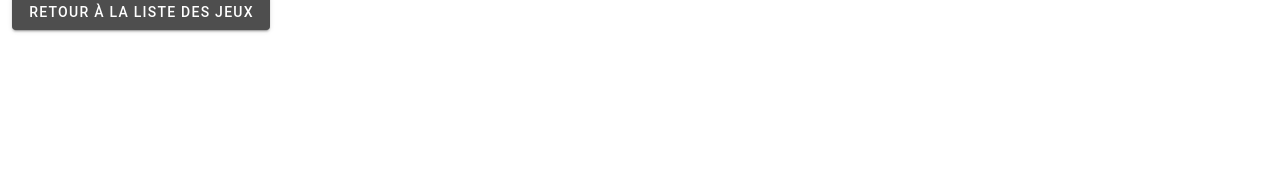
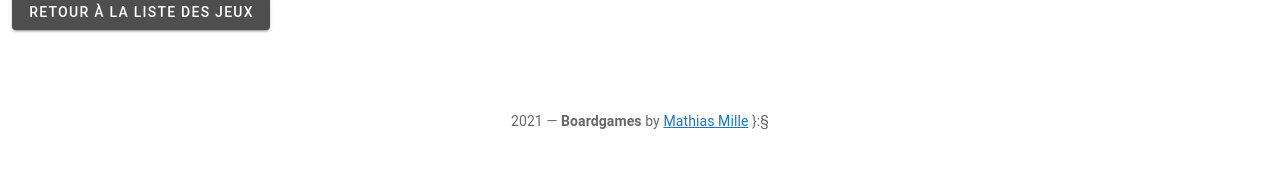
Before and after one commit to Zohamo/boardgames-vue, a Vue app: page /games/1 in a window 1280 px wide. Shown: the part 130-300 px from the top of the page. Built offline with nearby package versions, Linux system fonts and the light colour scheme; no server answers; the HTML template or start-up script is replaced by a standard one.

Commit message:
feat(footer) init

```diff
--- a/src/App.vue
+++ b/src/App.vue
@@ -3,6 +3,7 @@
     <app-header />
     <v-main>
       <router-view />
+      <app-footer />
     </v-main>
   </v-app>
 </template>
@@ -10,12 +11,14 @@
 <script lang="ts">
 import Vue from "vue";
 import AppHeader from "@/components/AppHeader.vue";
+import AppFooter from "@/components/AppFooter.vue";
 
 export default Vue.extend({
   name: "App",
 
   components: {
     AppHeader,
+    AppFooter,
   },
 });
 </script>
--- /dev/null
+++ b/src/components/AppFooter.vue
@@ -0,0 +1,22 @@
+<template>
+  <v-footer padless>
+    <v-card class="pa-5 flex" flat tile>
+      <v-card-text class="text-center">
+        {{ new Date().getFullYear() }} — <strong>Boardgames</strong> by
+        <a href="https://mathiasmille.fr">Mathias Mille</a> }:§
+      </v-card-text>
+    </v-card>
+  </v-footer>
+</template>
+
+<script lang="ts">
+import Vue from "vue";
+
+export default Vue.extend({
+  name: "AppFooter",
+
+  data: () => ({
+    publicPath: process.env.BASE_URL,
+  }),
+});
+</script>
```
